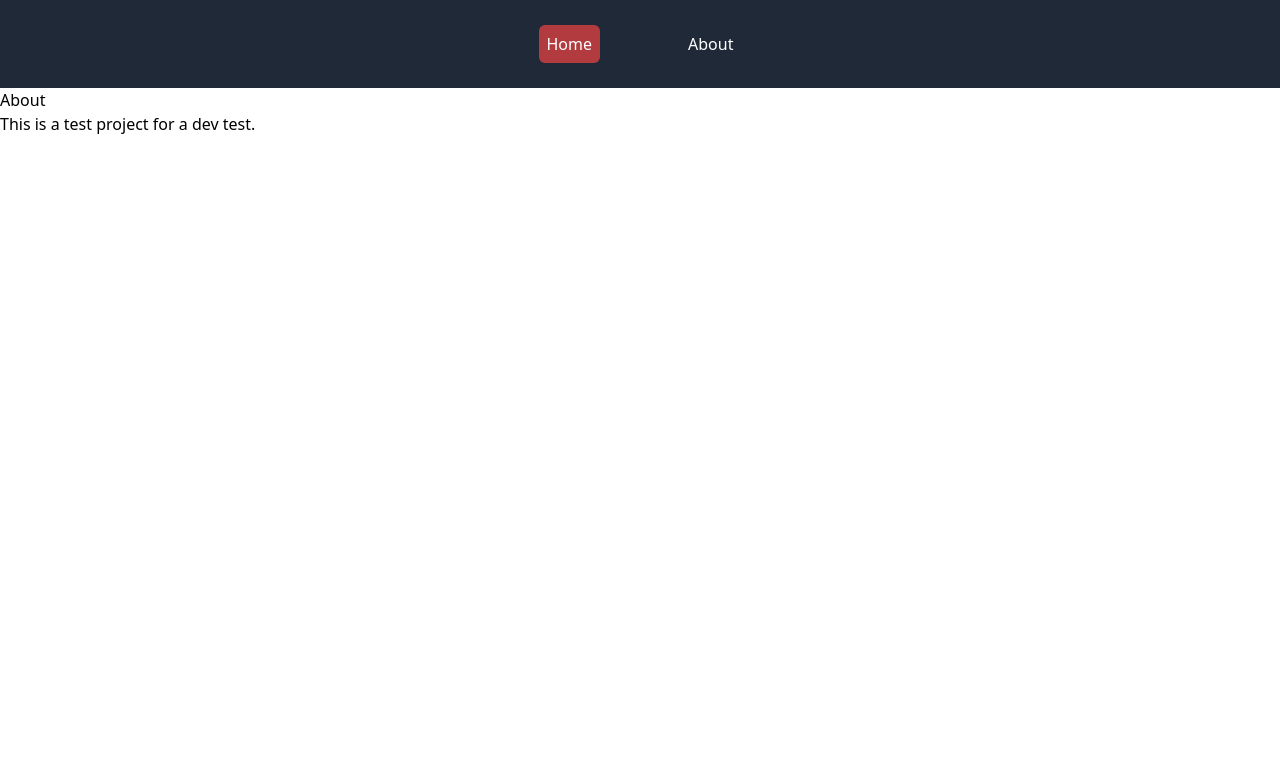
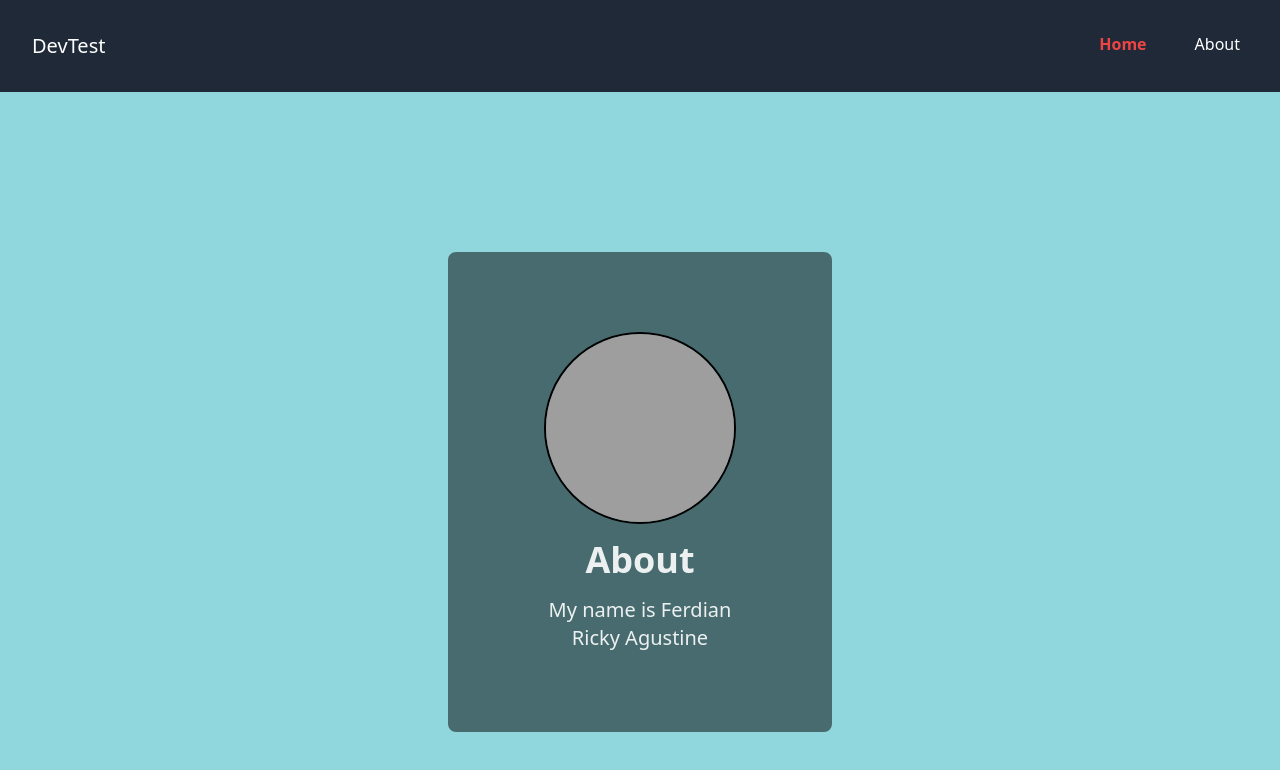
Before and after one commit to ferdianrickyagustine/DevTest, a React (Vite) app in the folder client/: page /about in a window 1280 px wide. Shown: the top 770 px of the page. Built offline with nearby package versions, Linux system fonts and the light colour scheme; grey boxes are pictures that could not be loaded.

Commit message:
feat: added about page

```diff
--- a/client/src/components/Counter.jsx
+++ b/client/src/components/Counter.jsx
@@ -27,18 +27,20 @@ export default function Form() {
     return (
         <div>
             <motion.label
-                initial={{ x: -300 }}
-                animate={{ x: 0 }}
+                initial={{ x: -300, opacity: 0 }}
+                whileInView={{ x: 0, opacity: 1 }}
+                viewport={{ once: true }}
                 whileHover={{ scale: 1.1, backgroundColor: "#ff2994" }}
-                transition={{ duration: 0.5, x: { duration: 1.8 }}}
+                transition={{ delay: 0.2, duration: 0.5, x: { duration: 1.8 } }}
                 htmlFor="my_modal_7"
                 className="block md:hidden btn h-auto w-full p-5">Component Creation and State Management
             </motion.label>
             <motion.label
-                initial={{ x: -200, y: 100 }}
-                animate={{ x: 0, y: 0 }}
+                initial={{ x: -200, y: 100, opacity: 0 }}
+                whileInView={{ x: 0, y: 0, opacity: 1 }}
+                viewport={{ once: true }}
                 whileHover={{ scale: 1.1, backgroundColor: "#ff2994" }}
-                transition={{ duration: 0.5, y: { duration: 2 }, x: { duration: 1.8 } }}
+                transition={{ delay: 0.2, duration: 0.5, y: { duration: 2 }, x: { duration: 1.8 } }}
                 htmlFor="my_modal_7"
                 className="hidden md:block btn h-auto w-full p-5">Component Creation and State Management
             </motion.label>
--- a/client/src/components/Form.jsx
+++ b/client/src/components/Form.jsx
@@ -35,18 +35,20 @@ export default function Form() {
     return (
         <div>
             <motion.label
-                initial={{ x: -300 }}
-                animate={{ x: 0 }}
+                initial={{ x: -300, opacity: 0 }}
+                whileInView={{ x: 0, opacity: 1 }}
+                viewport={{ once: true }}
                 whileHover={{ scale: 1.1, backgroundColor: "#ff2994" }}
-                transition={{ duration: 0.5, x: { duration: 1.8 } }}
+                transition={{ delay: 0.2, duration: 0.5, x: { duration: 1.8 } }}
                 htmlFor="modal-1"
                 className="block md:hidden btn modal-button h-auto p-5 w-full">Form Handling and Validation
             </motion.label>
             <motion.label
-                initial={{ y: -100 }}
-                animate={{ y: 0 }}
+                initial={{ y: -100, opacity: 0 }}
+                whileInView={{ y: 0, opacity: 1 }}
+                viewport={{ once: true }}
                 whileHover={{ scale: 1.1, backgroundColor: "#ff2994" }}
-                transition={{ duration: 0.5, y: { duration: 1.8 } }}
+                transition={{ delay: 0.2, duration: 0.5, y: { duration: 1.8 } }}
                 htmlFor="modal-1"
                 className="hidden md:block btn modal-button h-auto p-5 w-full">Form Handling and Validation
             </motion.label>
--- a/client/src/components/Navbar.jsx
+++ b/client/src/components/Navbar.jsx
@@ -6,13 +6,15 @@ export default function Navbar() {
 
     return (
         <nav className="sticky top-0 bg-gray-800 p-8 z-50">
-            <div className="container mx-auto flex justify-center items-center">
-                <ul className="flex space-x-20">
+            <div className="container mx-auto">
+
+                <ul className="flex w-full justify-between">
                     <li>
-                        <Link to="/" onClick={() => setSelected("Home")} className={selected === "Home" ? "text-white bg-red-500/70 p-2 rounded-md" : "text-white hover:bg-red-500/70 delay-150 duration-300 ease-in-out p-2 rounded-md"}>Home</Link>
+                        <Link to="/" onClick={() => setSelected("Home")} className="text-white text-xl">DevTest</Link>
                     </li>
-                    <li>
-                        <Link to="/about" onClick={() => setSelected("About")} className={selected === "About" ? "text-white bg-red-500/70 p-2 rounded-md" : "text-white hover:bg-red-500/70 delay-150 duration-300 ease-in-out p-2 rounded-md"}>About</Link>
+                    <li className="space-x-10">
+                        <Link to="/" onClick={() => setSelected("Home")} className={selected === "Home" ? "text-red-500 font-bold rounded-md" : "text-white hover:text-red-500 delay-150 duration-300 ease-in-out p-2 rounded-md"}>Home</Link>
+                        <Link to="/about" onClick={() => setSelected("About")} className={selected === "About" ? "text-red-500 font-bold rounded-md" : "text-white hover:text-red-500 delay-150 duration-300 ease-in-out p-2 rounded-md"}>About</Link>
                     </li>
                 </ul>
             </div>
--- a/client/src/views/AboutPage.jsx
+++ b/client/src/views/AboutPage.jsx
@@ -1,10 +1,58 @@
+import { useState, useEffect } from "react";
+import Loading from "../components/Loading";
+import { motion } from "framer-motion";
+
 export default function AboutPage() {
+  const [isLoading, setIsLoading] = useState(true);
+
+  useEffect(() => {
+    setTimeout(() => {
+      setIsLoading(false);
+    }, 300);
+  }, []);
+
   return (
-    <div>
-      <h1>About</h1>
-      <p>
-        This is a test project for a dev test.
-      </p>
-    </div>
+    <motion.div
+      animate={{ opacity: 1, backgroundColor: ["#CBF1F5", "#A6E3E9", "#71C9CE", "#A6E3E9", "#CBF1F5"] }}
+      transition={{ duration: 15, repeat: Infinity, ease: "linear" }}
+      className="bg-white min-h-screen w-full flex flex-col items-center justify-center">
+      {isLoading ? (
+        <div className="col-span-3 flex justify-center items-center relative z-10">
+          <Loading />
+        </div>
+      ) : (
+        <motion.div
+          className="max-w-sm max-h-sm flex flex-col justify-center items-center text-black bg-black/50 rounded-lg p-20 text-white/90 cursor-pointer"
+          initial={{ opacity: 0 }}
+          animate={{ opacity: 1 }}
+          transition={{ duration: 1.8 }}
+        >
+          <motion.div
+            initial={{ y: -100 }}
+            animate={{ y: 0 }}
+            whileHover={{ rotate: 360 }}
+            transition={{ duration: 1 }}
+            className="mb-4 select-none">
+            <img src="https://ik.imagekit.io/matguchi18/fer.jpg" alt="" className="w-48 h-48 rounded-full border-2 border-black pointer-events-none" />
+          </motion.div>
+          <motion.h1
+            initial={{ y: -100, opacity: 0 }}
+            animate={{ y: 0, opacity: 1 }}
+            transition={{ duration: 1 }}
+            className="text-4xl font-bold mb-4"
+          >
+            About
+          </motion.h1>
+          <motion.p
+            initial={{ x: -100, opacity: 0 }}
+            animate={{ x: 0, opacity: 1 }}
+            transition={{ delay: 0.5, duration: 1 }}
+            className="text-xl text-center max-w-2xl"
+          >
+            My name is Ferdian Ricky Agustine
+          </motion.p>
+        </motion.div>
+      )}
+    </motion.div>
   );
 }
```
Also changed, not shown: client/src/views/HomePage.jsx (+46 -19 lines).
